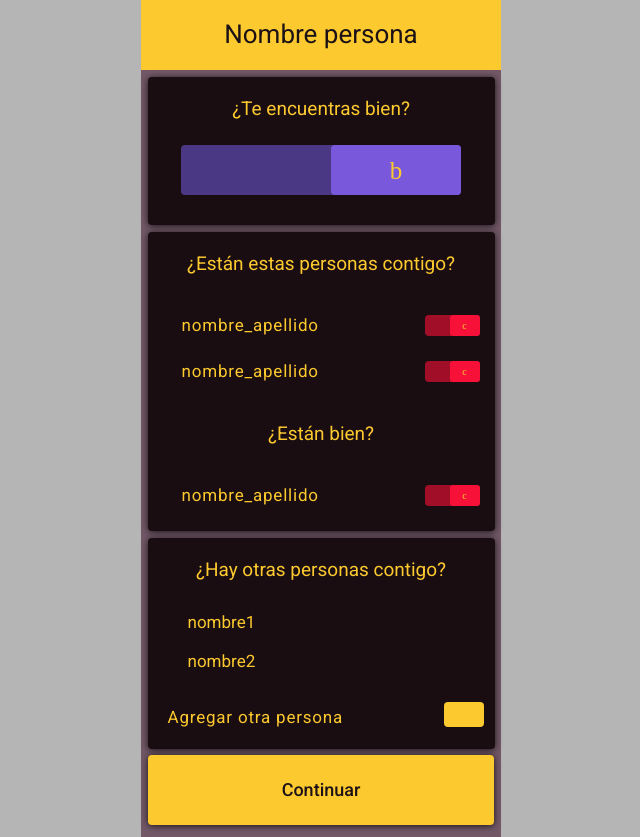
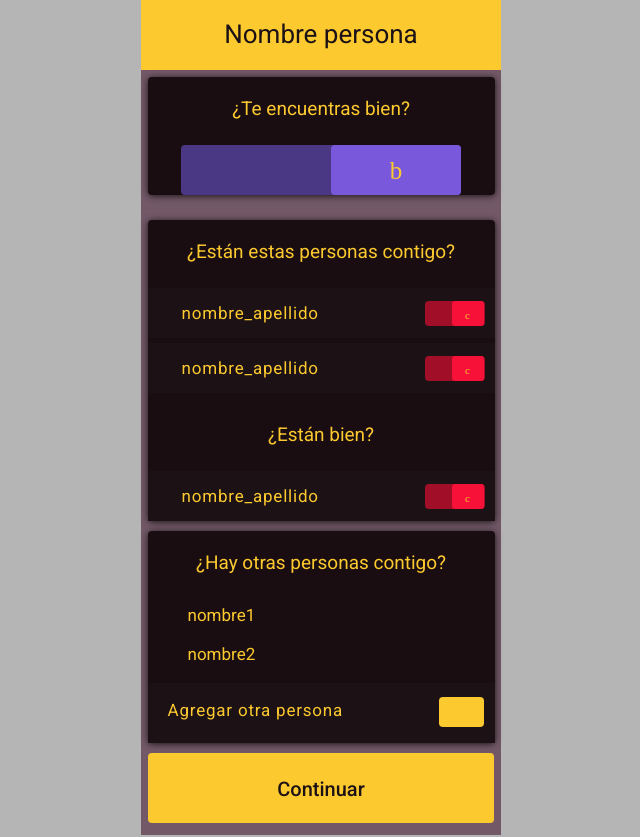
Before and after one commit to ClaudioGC/redport, a PHP site: page /formulario_1.html in a window 1280 px wide. Shown: the whole page, without its empty margins (319-959 px from the left). Run offline with PHP 8.4, Linux system fonts and the light colour scheme; some libraries are stand-ins or nearby versions.

Commit message:
cambios varios
nuevas páginas
animaciónes en botón
ajuste paletas de color
ajustes de contenedor

```diff
--- a/eventos.html
+++ b/eventos.html
@@ -157,7 +157,7 @@
         </tr>
         <tr>
           <td class="celda"><p class="table_text">Hora:</p></td>
-          <td><p class="table_text">:OO pm</p></td>
+          <td><p class="table_text">16:OO pm</p></td>
         </tr>
         <tr>
           <td class="celda"><p class="table_text">Lugar:</p></td>
--- a/formulario_1.html
+++ b/formulario_1.html
@@ -33,13 +33,17 @@
 		<h1 id="title_form">Indica tu estado</h1>
 		<div class="toggle_box">
 		<div class="text_box">
-			<input type="checkbox" id="toggle_small_1" class="toggle_button_small"/>
+			<input type="checkbox" id="toggle_small_1" class="toggle_button_small_2"/>
 			<label for="toggle_small_1" class="rpicon-toggle-small"><p class="texto-toggle">Herido</p></label>
 		</div>
-			<input type="checkbox" id="toggle_small_2" class="toggle_button_small"/>
+		<div class="text_box">
+			<input type="checkbox" id="toggle_small_2" class="toggle_button_small_2"/>
 			<label for="toggle_small_2" class="rpicon-toggle-small"><p class="texto-toggle">Atrapado</p></label>
-			<input type="checkbox" id="toggle_small_3" class="toggle_button_small"/>
+		</div>
+		<div class="text_box">
+			<input type="checkbox" id="toggle_small_3" class="toggle_button_small_2"/>
 			<label for="toggle_small_3" class="rpicon-toggle-small"><p class="texto-toggle">Enfermo&nbsp;crónico</p></label>
+		</div>
 		</div>
 	</div>
 
@@ -49,16 +53,22 @@
 
   	<h1 id="title_form">¿Están estas personas contigo?</h1>
 	<div class="toggle_box">
+		<div class="text_box_2">
 		    <input type="checkbox" id="toggle_small_4" class="toggle_button_small"/>
 		  	<label for="toggle_small_4" class="rpicon-toggle-small"><p class="texto-toggle">nombre_apellido</p></label>
+		 </div>
+		<div class="text_box_2">
 			<input type="checkbox" id="toggle_small_5" class="toggle_button_small"/>
 		  	<label for="toggle_small_5" class="rpicon-toggle-small"><p class="texto-toggle">nombre_apellido</p></label>
+		</div>
   </div>
 
   <h1 id="title_form">¿Están bien?</h1>
 	<div class="toggle_box">
+		<div class="text_box_2">
 			<input type="checkbox" id="toggle_small_6" class="toggle_button_small"/>
 		  	<label for="toggle_small_6" class="rpicon-toggle-small"><p class="texto-toggle">nombre_apellido</p></label>
+		</div>
   </div>
 
 
@@ -67,13 +77,20 @@
 <div class="container">
 
   <h1 id="title_form">¿Hay otras personas contigo?</h1>
-  	<ul>
+  	<ul class="name_list">
+  		<div class="text_box_2">
 			<li>nombre1</li>
+		</div>
+		<div class="text_box_2">
 			<li>nombre2</li>
+		</div>
 	</ul>
+	<div class="toggle_box">
+	<div class="text_box_3">
 		<p id="text_button">Agregar otra persona</p>
-		<a href="#"><div class="button_small_two"><div class="rpicon-more"></div></div></a>
-
+		<a href="agregar_persona.html"><div class="button_small_two"><div class="rpicon-more"></div></div></a>
+	</div>
+</div>
 </div>
 
 <a class="button" href="home.html">Continuar</a>
--- a/sass/_buttons.sass
+++ b/sass/_buttons.sass
@@ -10,23 +11,26 @@
 	padding-top: 24px
 	border-radius: 4px
 	display: block
+	cursor: pointer
+	text-align: center
+	font-size: $texto_boton_grande
+	font-family: $font-family
+	color: $font-color_2
+	font-weight: $font_medium
 	text-decoration: none
-	font-size: $texto_boton_grande
-	font-weight: $font_medium
-	font-family: $font-family
-	text-align: center
-
-	color: $font-color_2
+	box-shadow: 0 0 $on_color inset
 
 	&:active
 
-		background-color: $on_color
-		transition: $transition_slow
+		//background-color: $on_color
+		transition: $transition_fast
 		transform: scale(.98)
+		box-shadow: 200px 0 $on_color inset,-200px 0 $on_color inset
+
 
 a:active
 
-	color: $font-color
+	color: $font-color !important
 	text-shadow: 0.2px 0.8px 1px rgba(0, 0, 0, 0.8)
 
 .rpicon-more:active
@@ -123,25 +128,25 @@ a:active
 	&:active
 
 		background-color: $on_color
-		transition: $transition_slow
+		transition: $transition_fast
 		transform: scale(.98)
 
 
 .button_small_two
 
-	width: 40px
-	height: 25px
+	width: 45px
+	height: 30px
 	background: $small_button
 	border-radius: 4px
 	float: right
 	display: inline-block
-	margin: 12px
+	margin: 14px
 	margin-right: 11px
 
 	&:active
 
 		background-color: $on_color
-		transition: $transition_slow
+		transition: $transition_fast
 		transform: scale(.98)
 
 
@@ -287,28 +292,28 @@ a:active
 
 	+ label
 
-		display: block
-		width: 55px
-		height: 21px
+		display: inline-block
+		width: 60px
+		height: 25px
 		border-radius: 4px
 		background: $off_color_2
 		@include right
-		margin-top: 25px
+		margin-top: 13px
 		margin-left: 277px
 
 
 
 		&:before
 
-			display: block
+			display: inline-block
 			content: "c"
-			width: 30px
-			height: 21px
+			width: 32px
+			height: 25px
 			border-radius: 3px
 			background: $off_color
 			position: relative
 			transition: $transition
-			left: 25px
+			left: 27px
 
 	//apagado
 
@@ -323,11 +328,77 @@ a:active
 				left: 0
 				content: "b"
 
+//botón pequeño 2
+
+.toggle_button_small_2
+
+	display: none
+
+	//apagado
+
+	+ label
+
+		display: inline-block
+		width: 60px
+		height: 25px
+		border-radius: 4px
+		background: $on_color_2
+		@include right
+		margin-top: 13px
+		margin-left: 277px
+
+
+
+		&:before
+
+			display: inline-block
+			content: "c"
+			width: 32px
+			height: 25px
+			border-radius: 3px
+			background: $on_color
+			position: relative
+			transition: $transition
+			left: 27px
+
+	//apagado
+
+	&:checked
+
+		+ label
+
+			background: $off_color_2
+
+			&:before
+				background: $off_color
+				left: 0
+				content: "b"
+
 .toggle_box
 
 	display: block
 	width: 347px
-	padding-bottom: 20px
+	margin: 10px 0 10px 0
+	.text_box
+
+		width: 347px
+		background-color: #1c1216
+		height: 50px
+		margin-top: 5px
+
+	.text_box_2
+
+		width: 347px
+		background-color: $background_color_3
+		height: 50px
+		margin-top: 5px
+
+	.text_box_3
+
+		width: 347px
+		background-color: $background_color_3
+		height: 60px
+		margin-top: 5px
 
 	.texto-toggle
 
@@ -339,7 +410,7 @@ a:active
 		margin-left: 0px
 		color: $font-color
 		right: 243px
-		bottom: 38px
+		bottom: 40px
 
 .texto-checkbox
 
--- a/sass/_comments.sass
+++ b/sass/_comments.sass
@@ -13,7 +13,7 @@
 	background: $dark_purple
 	position: relative
 	margin-left: 2px
-	z-index: 99
+	z-index: 98
 	float: left
 
 .username
--- a/sass/_container.sass
+++ b/sass/_container.sass
@@ -7,7 +7,6 @@
 	width: $ancho_contenedor
 	height: 100%
 	margin: 0 auto
-	padding-bottom: 5px
 	background-color: $background_color
 	box-shadow: 0px 1px 7px 0px rgba(0, 0, 0, 0.8)
 	margin-top: 7px
@@ -62,6 +61,10 @@
 		position: relative
 		color: $font-color
 
+	a
+
+		text-decoration: none
+
 	li
 
 		font-size: $texto_contenido
@@ -74,8 +77,7 @@
 	.form_content
 
 		display: none
-		background-color: $background_color_3
-		padding-bottom: 10px
+		background-color: #2b1d25
 
 	.lista_form
 
@@ -87,6 +89,7 @@
 
 		position: relative
 		display: block
+
 
 //contenedor especial para rut
 
--- a/sass/_events.sass
+++ b/sass/_events.sass
@@ -34,7 +34,7 @@
 	margin: 5px 10px 5px 12px
 	display: inline-block
 	border-radius: 50%
-	border: 6px solid $green_color
+	border: 6px solid $blue_color
 
 #numero
 
@@ -81,7 +81,8 @@
 		text-align: left
 		margin-left: 26px
 		margin-right: 23px
-		margin-top: 0px
+		margin-top: 20px
+		margin-bottom: 20px
 		letter-spacing: 0.2px
 		padding-bottom: 5px
 		color: $font-color
--- a/sass/_header.sass
+++ b/sass/_header.sass
@@ -1,4 +1,16 @@
 //encabezado de pantalla
+.header2
+
+	width: $ancho_pantalla
+	height: 70px
+	margin: 0 auto
+	display: block
+	background-color: $header_color
+	position: fixed
+	overflow: hidden
+	top: 0
+	z-index: 99
+	box-shadow: 0px 1px 7px 0px rgba(0, 0, 0, 0.8)
 
 .header
 
@@ -45,8 +57,8 @@
 		img
 			display: inline-block
 			position: relative
-			width: 55%
-			margin: 10px 80px 10px 80px
+			width: 65%
+			margin: 7px 70px 7px 70px
 
 
 
--- a/sass/_icons.sass
+++ b/sass/_icons.sass
@@ -1,5 +1,4 @@
 //iconos toggle button
-
 [class^="rpicon-"]:before, [class*=" rpicon-"]:before
 
 	position: relative
@@ -42,8 +41,9 @@
 
 	position: relative
 	color: $font-color
-	font-size: 10px
+	font-size: 11px
 	text-align: center
+	line-height: 2.6 !important
 
 [class^="rpicon-toggle-small-inverse"]:before, [class*=" rpicon-toggle-small-inverse"]:before
 
@@ -63,7 +63,7 @@
 
 	position: relative
 	color: $background_color
-	font-size: 12px
+	font-size: 14px
 	bottom: 1px
 	line-height: 2.3 !important
 
@@ -74,24 +74,25 @@
 	text-align: center
 
 [class^="rpicon-edit"]:before, [class*=" rpicon-edit"]:before
-
 	position: relative
 	color: $background_color
-	font-size: 15px
+	font-size: 17px
 	line-height: 1.7 !important
 	text-align: center
 	text-decoration: none
 
+	&:active
+
+		color: $font-color
+
+
 //ajuste de posición ícono "edit"
 .rpicon-edit
 
-	margin: 5px
+	margin: 7px
 	text-align: center
+	text-decoration: none
 
-	&:active
-
-		color: $font-color
-		transition: $transition_slow
 
 //ajustes de ícono "search"
 
@@ -123,7 +124,7 @@
 [class^="rpicon-user-good"]:before, [class*=" rpicon-user-good"]:before
 
 	font-size: 75px
-	color: $green_color
+	color: $blue_color
 
 //ajustes de ícono "user-bad"
 
--- a/sass/_personal-file.sass
+++ b/sass/_personal-file.sass
@@ -104,7 +104,7 @@
 	width: 43px
 	height: 43px
 	border-radius: 4px
-	background: $dark_purple
+	background: $background_color
 	position: relative
 	margin-top: 30px
 	margin-right: 7px
--- a/sass/_variables.sass
+++ b/sass/_variables.sass
@@ -19,17 +19,17 @@
 $texto_contenido: 17px
 $texto_contenido_2: 15px
 $table_text: 14px
-$texto_boton_grande: 18px
+$texto_boton_grande: 20px
 $texto_boton_chico: 16px
 
 $ancho_pantalla: 22.5em//360px
 $ancho_contenedor: 21.6875em //347px
-$ancho_btn_grande: 19.2em
+$ancho_btn_grande: 17.3em
 
 //variable de transición
 
 $transition: all .3s ease
-$transition_slow: all .01s ease
+$transition_fast: all 0.2s cubic-bezier(0.22, 0.82, 1, 1)
 
 //colores toggle buttons
 
@@ -40,9 +40,9 @@
 
 //colores
 
+$header_color: #fcc92f // color del header
 $background_color: #190d11 // color de contenedor
-$background_color_3: #2b1d25// color de fondo secundario
-$header_color: #fcc92f // color del header
+$background_color_3: #1c1216// color de fondo secundario
 $body_background_color:#b5b5b5 //color del fondo de la pantalla (no plataforma)
 $background_color_2: #735968 // color fondo de plataforma
 $font-color: #fcc92f // color de la fuente (amarillo)
@@ -53,6 +53,6 @@
 $input_color: #1c1216 // color de fondo del input
 $orange_color: #f17928 // color anaranjado estado
 $red_color: #f71138//color rojo estado
-$green_color: #43af49 // color verde estado
+$blue_color: #7a58dc  // color azul estadp
 $dark_yellow: #6d5815 // amarillo oscuro para fondos
 $dark_purple: #4a3a42 // fondo usuarios
--- a/sass/main.css
+++ b/sass/main.css
@@ -127,22 +162,24 @@ body {
   padding-left: 20px;
   color: #fcc92f;
   background-color: #1c1216;
-  font-size: 14px; }
+  font-family: "Roboto", sans-serif;
+  font-weight: 300;
+  font-size: 16px; }
 
 .title_form_input {
   display: inline-block;
   position: relative;
-  bottom: 90px;
+  bottom: 100px;
   margin-left: 14px; }
 
 .description_form_input {
   display: inline-block;
   position: relative;
-  bottom: 140px;
+  bottom: 150px;
   margin-left: 14px; }
 
 .button {
-  width: 19.2em;
+  width: 17.3em;
   height: 70px;
   margin: 0 auto;
   background-color: #fcc92f;
@@ -152,19 +189,21 @@ body {
   padding-top: 24px;
   border-radius: 4px;
   display: block;
+  cursor: pointer;
+  text-align: center;
+  font-size: 20px;
+  font-family: "Roboto", sans-serif;
+  color: #1c1216;
+  font-weight: 500;
   text-decoration: none;
-  font-size: 18px;
-  font-weight: 500;
-  font-family: "Roboto", sans-serif;
-  text-align: center;
-  color: #1c1216; }
+  box-shadow: 0 0 #7a58dc inset; }
   .button:active {
-    background-color: #7a58dc;
-    transition: all 0.01s ease;
-    transform: scale(0.98); }
+    transition: all 0.2s cubic-bezier(0.22, 0.82, 1, 1);
+    transform: scale(0.98);
+    box-shadow: 200px 0 #7a58dc inset, -200px 0 #7a58dc inset; }
 
 a:active {
-  color: #fcc92f;
+  color: #fcc92f !important;
   text-shadow: 0.2px 0.8px 1px rgba(0, 0, 0, 0.8); }
 
 .rpicon-more:active {
@@ -247,21 +287,21 @@ a:active {
   color: #1c1216; }
   .button_two_map:active {
     background-color: #7a58dc;
-    transition: all 0.01s ease;
+    transition: all 0.2s cubic-bezier(0.22, 0.82, 1, 1);
     transform: scale(0.98); }
 
 .button_small_two {
-  width: 40px;
-  height: 25px;
+  width: 45px;
+  height: 30px;
   background: #fcc92f;
   border-radius: 4px;
   float: right;
   display: inline-block;
-  margin: 12px;
+  margin: 14px;
   margin-right: 11px; }
   .button_small_two:active {
     background-color: #7a58dc;
-    transition: all 0.01s ease;
+    transition: all 0.2s cubic-bezier(0.22, 0.82, 1, 1);
     transform: scale(0.98); }
 
 #button_small_two {
@@ -341,25 +381,25 @@ a:active {
 .toggle_button_small {
   display: none; }
   .toggle_button_small + label {
-    display: block;
-    width: 55px;
-    height: 21px;
+    display: inline-block;
+    width: 60px;
+    height: 25px;
     border-radius: 4px;
     background: #a00f27;
     margin-right: 0;
     left: 295px;
-    margin-top: 25px;
+    margin-top: 13px;
     margin-left: 277px; }
     .toggle_button_small + label:before {
-      display: block;
+      display: inline-block;
       content: "c";
-      width: 30px;
-      height: 21px;
+      width: 32px;
+      height: 25px;
       border-radius: 3px;
       background: #f71138;
       position: relative;
       transition: all 0.3s ease;
-      left: 25px; }
+      left: 27px; }
   .toggle_button_small:checked + label {
     background: #4b3884; }
     .toggle_button_small:checked + label:before {
@@ -367,10 +407,54 @@ a:active {
       left: 0;
       content: "b"; }
 
+.toggle_button_small_2 {
+  display: none; }
+  .toggle_button_small_2 + label {
+    display: inline-block;
+    width: 60px;
+    height: 25px;
+    border-radius: 4px;
+    background: #4b3884;
+    margin-right: 0;
+    left: 295px;
+    margin-top: 13px;
+    margin-left: 277px; }
+    .toggle_button_small_2 + label:before {
+      display: inline-block;
+      content: "c";
+      width: 32px;
+      height: 25px;
+      border-radius: 3px;
+      background: #7a58dc;
+      position: relative;
+      transition: all 0.3s ease;
+      left: 27px; }
+  .toggle_button_small_2:checked + label {
+    background: #a00f27; }
+    .toggle_button_small_2:checked + label:before {
+      background: #f71138;
+      left: 0;
+      content: "b"; }
+
 .toggle_box {
   display: block;
   width: 347px;
-  padding-bottom: 20px; }
+  margin: 10px 0 10px 0; }
+  .toggle_box .text_box {
+    width: 347px;
+    background-color: #1c1216;
+    height: 50px;
+    margin-top: 5px; }
+  .toggle_box .text_box_2 {
+    width: 347px;
+    background-color: #1c1216;
+    height: 50px;
+    margin-top: 5px; }
+  .toggle_box .text_box_3 {
+    width: 347px;
+    background-color: #1c1216;
+    height: 60px;
+    margin-top: 5px; }
   .toggle_box .texto-toggle {
     font-size: 17px;
     font-family: "Roboto", sans-serif;
@@ -379,7 +463,7 @@ a:active {
     margin-left: 0px;
     color: #fcc92f;
     right: 243px;
-    bottom: 38px; }
+    bottom: 40px; }
 
 .texto-checkbox {
   font-size: 17px;
@@ -796,7 +898,6 @@ a:active {
   width: 21.6875em;
   height: 100%;
   margin: 0 auto;
-  padding-bottom: 5px;
   background-color: #190d11;
   box-shadow: 0px 1px 7px 0px rgba(0, 0, 0, 0.8);
   margin-top: 7px;
@@ -965,8 +1067,9 @@ hr:after {
 [class^="rpicon-toggle-small"]:before, [class*=" rpicon-toggle-small"]:before {
   position: relative;
   color: #fcc92f;
-  font-size: 10px;
-  text-align: center; }
+  font-size: 11px;
+  text-align: center;
+  line-height: 2.6 !important; }
 
 [class^="rpicon-toggle-small-inverse"]:before, [class*=" rpicon-toggle-small-inverse"]:before {
   color: #fcc92f;
@@ -982,7 +1085,7 @@ hr:after {
 [class^="rpicon-more"]:before, [class*=" rpicon-more"]:before {
   position: relative;
   color: #190d11;
-  font-size: 12px;
+  font-size: 14px;
   bottom: 1px;
   line-height: 2.3 !important; }
 
```
Also changed, not shown: other parts of sass/_buttons.sass (+28 -4 lines), other parts of sass/main.css (+79 -24 lines), agregar_persona.html (added, +68 -0 lines), estado_hogar.html (+16 -2 lines), home.html (+14 -3 lines), index.html (+15 -4 lines), reportar_entorno.html (+21 -4 lines), sass/_input-form.sass (+34 -7 lines), 1 other file. Lines whose indentation alone changed are shown as unchanged.
